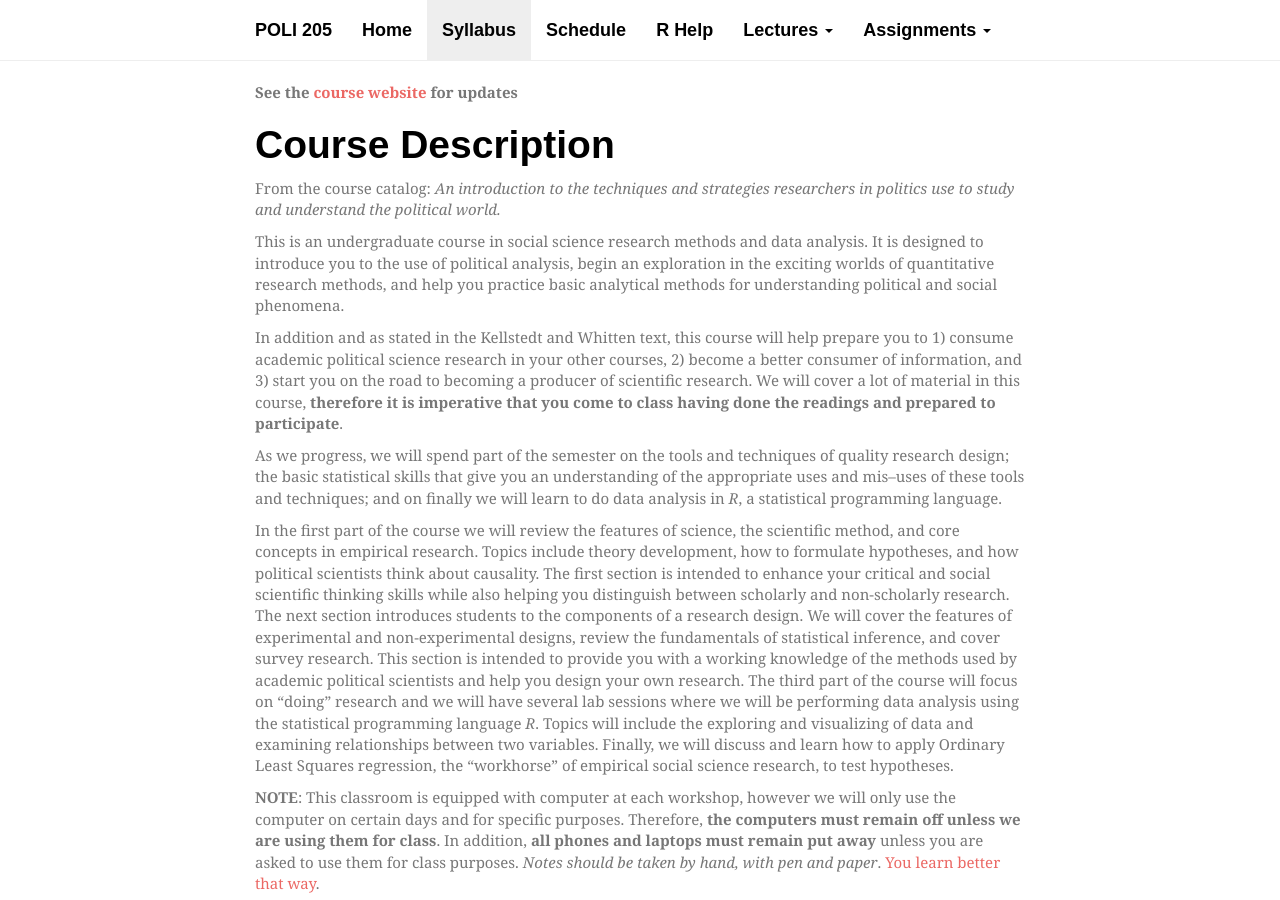
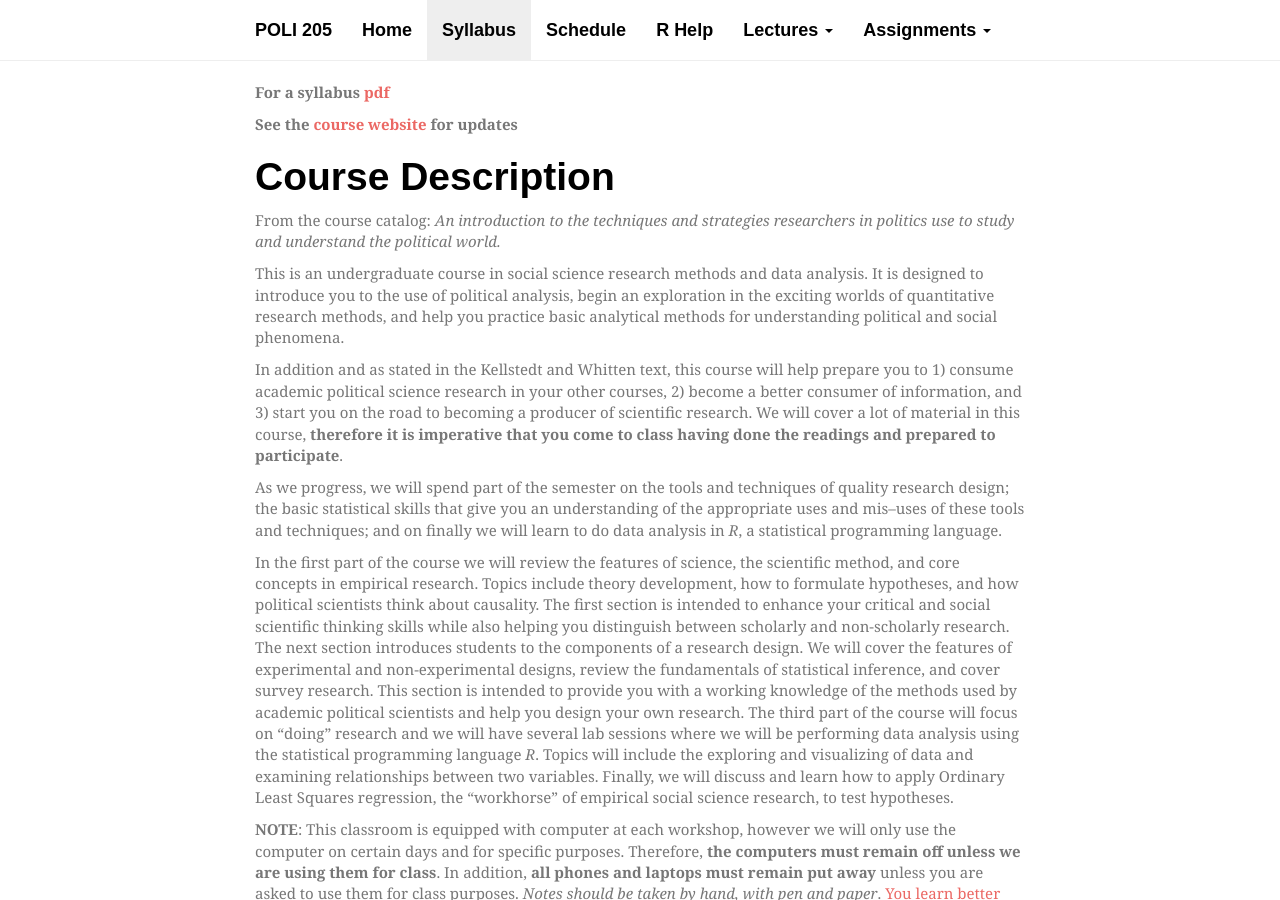
Before and after one commit to mnowlin/poli205, a Jekyll site: the page built from syllabus.md, in a window 1280 px wide and 900 px high. Built offline with Jekyll 4.4.1, drawn with Linux system fonts in a browser that asks for light colours; nearby versions of some CDN libraries; some web fonts are replaced; a file with an impossible date is left out.

Commit message:
update syllabus

```diff
--- a/syllabus.md
+++ b/syllabus.md
@@ -8,6 +8,8 @@ author:
 category: syllabus
 layout: default
 ---
+
+__For a syllabus [pdf]({{ site.url }}/nowlin205.pdf)__
 
 __See the [course website](http://matthewcnowlin.com/poli205/) for updates__
 
```
